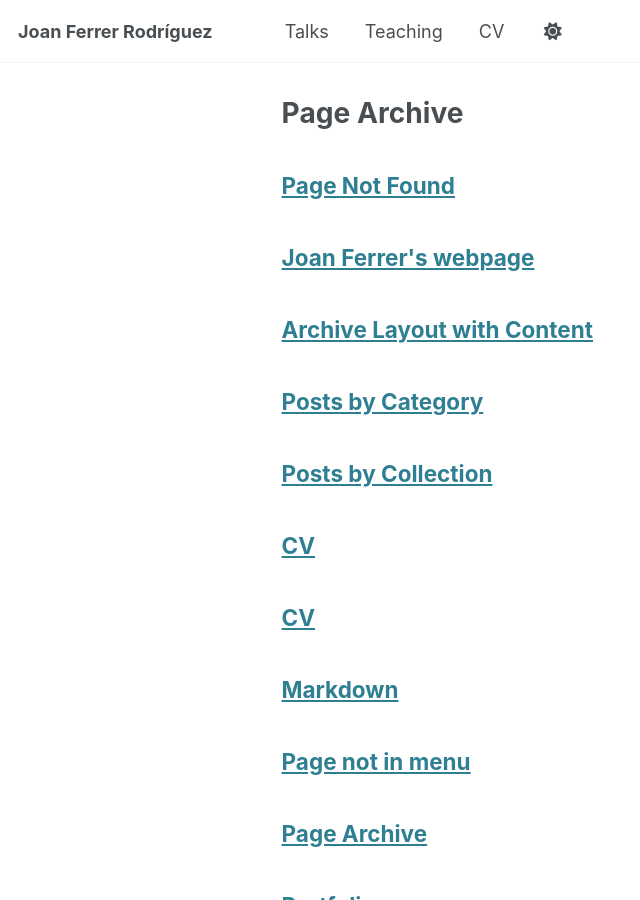
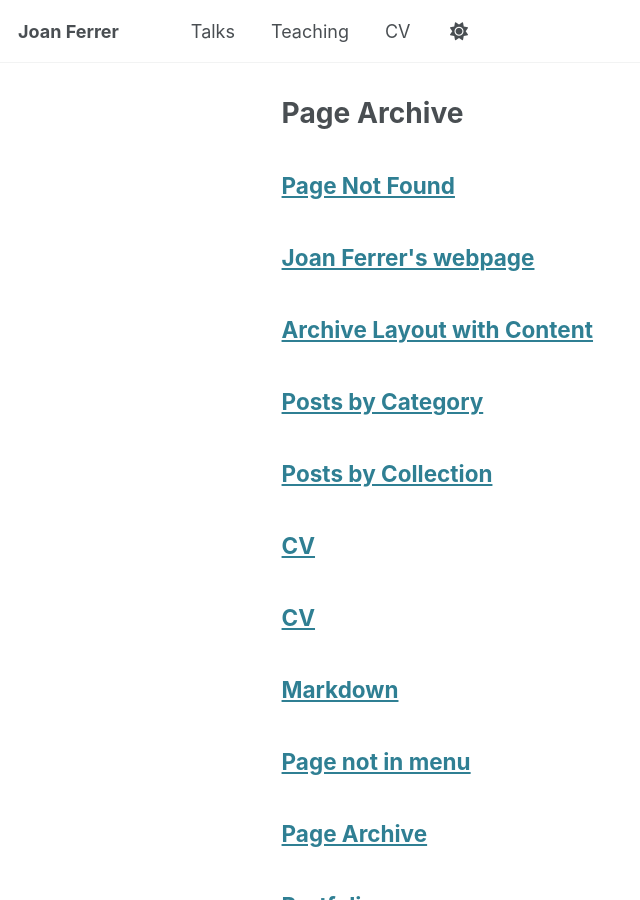
Before and after one commit to joan-ferrer/joan-ferrer.github.io, a Jekyll site: the page built from _pages/page-archive.html, in a window 1280 px wide and 900 px high. Shown: the whole window, without its empty margins (0-640 px from the left). Built offline with Jekyll 4.4.1, drawn with Linux system fonts in a browser that asks for light colours.

Commit message:
Update _config.yml

```diff
--- a/_config.yml
+++ b/_config.yml
@@ -9,7 +9,7 @@
 # Basic Site Settings
 locale                   : #"en-US"
 site_theme               : "default"
-title                    : "Joan Ferrer Rodríguez"
+title                    : "Joan Ferrer"
 title_separator          : "-"
 name                     : &name "Joan Ferrer Rodríguez"
 description              : &description "I am a PhD student at the University of Copenhagen. I work in the Algebra and Geometry section under the supervision of Elisend Feliu and Máté L. Telek"
@@ -23,7 +23,7 @@ repository               : "joan-ferrer/joan-ferrer.github.io"
 author:
   # Biographic information
   avatar           : "profile.png"
-  name             : "Joan Ferrer"
+  name             : "Joan Ferrer Rodríguez"
   pronouns         : # example: "she/her"
   bio              : "PhD student at the University of Copenhagen"
   location         : "Copenhagen, Denmark"
```
